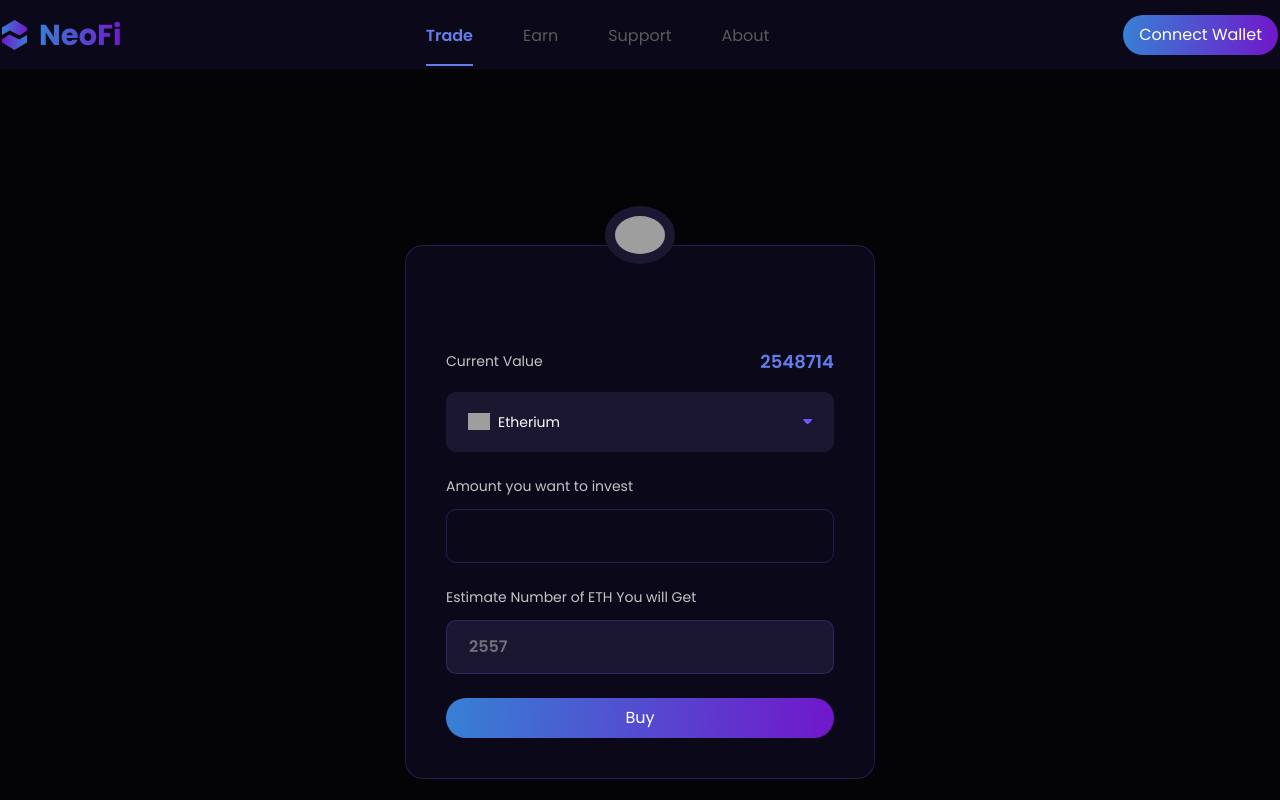
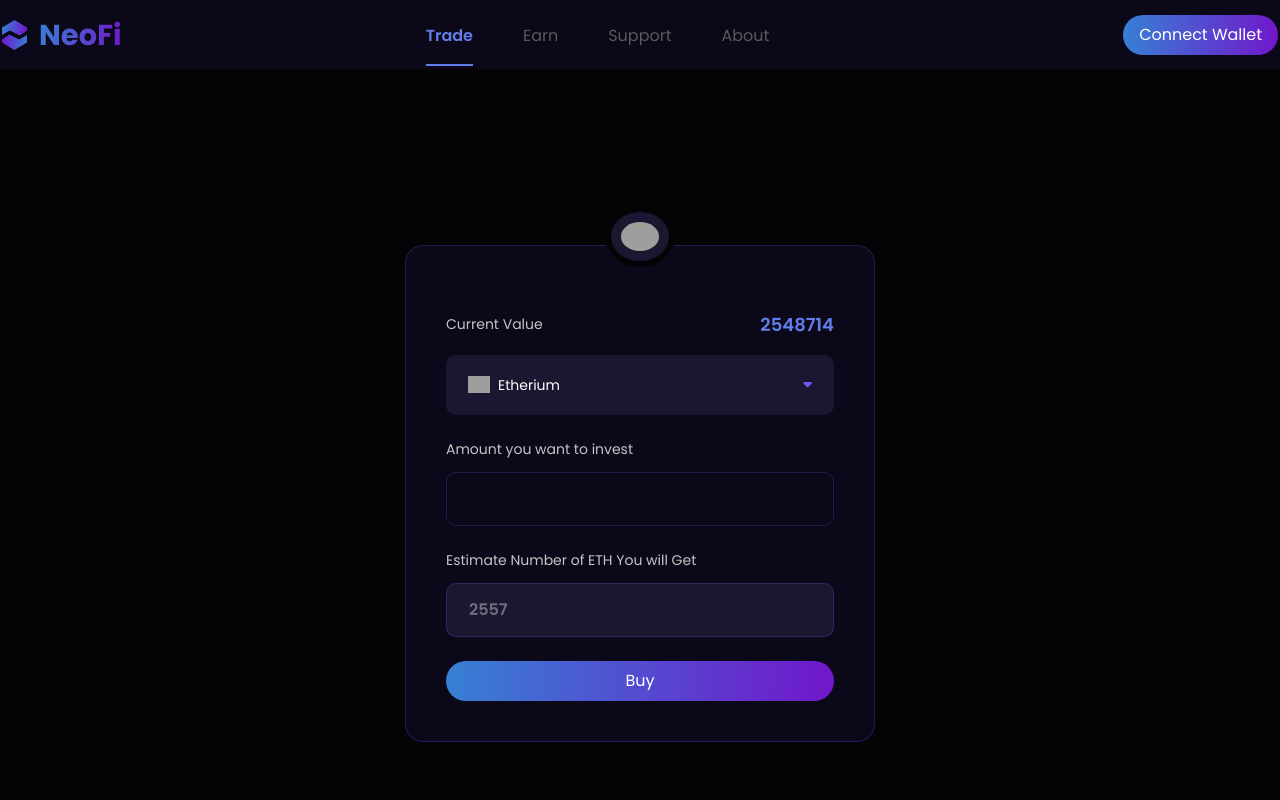
Before and after one commit to Koushith/NeoFI, a React (Create React App) app: page / in a window 1280 px wide. Built offline with nearby package versions, Linux system fonts and the light colour scheme; grey boxes are pictures that could not be loaded.

Commit message:
adds modal and fixes overflow issues

```diff
--- a/src/components/primitives/modal/modal.component.jsx
+++ b/src/components/primitives/modal/modal.component.jsx
@@ -19,6 +19,11 @@ const ModalWrapper = styled.div`
   background-color: #fff;
   padding: 2rem;
   border-radius: 5px;
+  @media screen and (max-width: 768px) {
+    width: 90%;
+    max-width: 500px;
+    padding: 1rem;
+  }
 `;
 
 const ModalHeader = styled.div`
--- a/src/pages/trade/components/trade-form/trade-form.styles.js
+++ b/src/pages/trade/components/trade-form/trade-form.styles.js
@@ -18,10 +18,11 @@ export const FormContainer = styled.div`
       background: #1c1731;
       padding: 10px;
       border-radius: 50%;
+      border: 6px solid #040406;
     }
   }
   .inner {
-    padding: 4rem;
+    padding: 0 4rem 4rem 4rem;
   }
 `;
 
```
